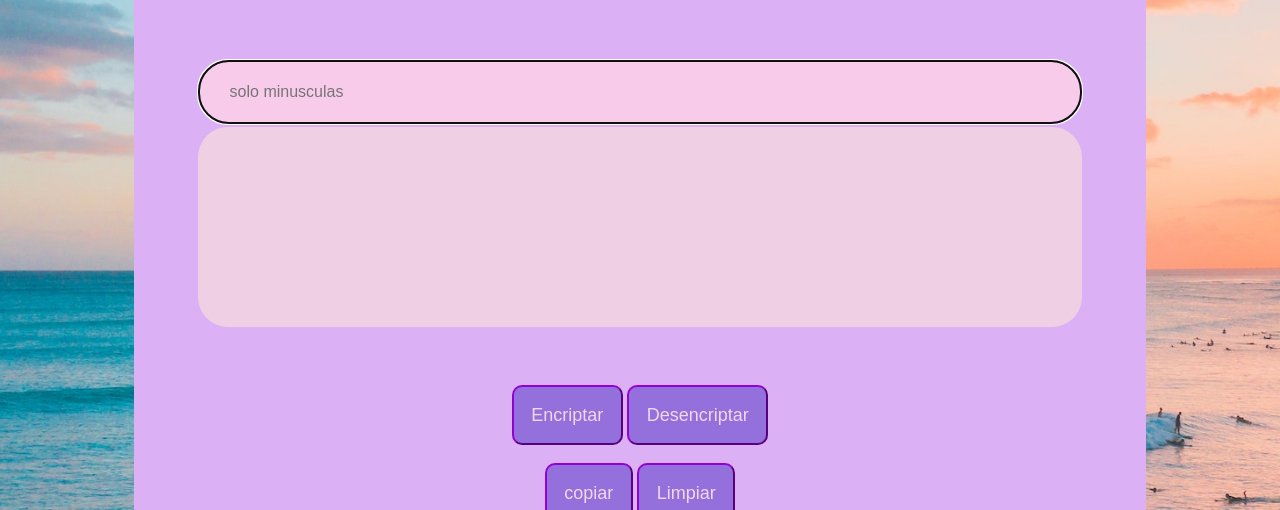
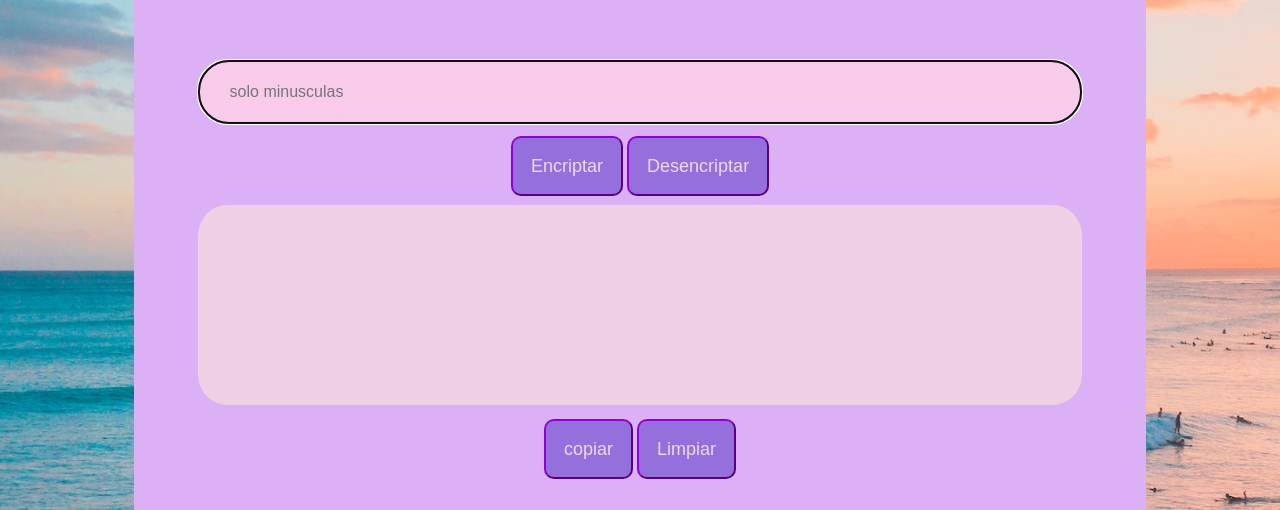
Before and after one commit to KarinaDVI/challenge-oracle-decoder, a plain HTML site: page index.html in a window 1280 px wide. Shown: the part 290-800 px from the top of the page. Drawn offline with Linux system fonts and the light colour scheme.

Commit message:
cambiando botones de lugar

```diff
--- a/css/challenge1.css
+++ b/css/challenge1.css
@@ -6,6 +6,26 @@ body{
 }
 header{
     margin-top: 10%;
+}
+button{
+    color:rgb(0, 0, 0);
+    background-color:mediumpurple;
+    margin-block:1%;
+    padding:1%;
+    padding:2%;
+    border-radius: 10px;
+    border-color:darkviolet;
+    font-size: large;
+    color:rgb(243, 215, 231);
+}
+button:hover{
+    border-color: darksalmon;
+    box-shadow: 0px 0px 20px #f8b117;
+    background-color: #f7c081;
+    color:purple;
+}
+button:active{
+    background-color: rgb(241, 210, 192);
 }
 .titulo{
     color:rgb(88, 49, 65);
@@ -84,32 +104,3 @@ header{
     color: #4f05d8;
     font-weight: bold;
 }
-
-#encriptar,#copiado{
-    box-sizing: block;
-}
-
-button{
-    color:rgb(0, 0, 0);
-    background-color:mediumpurple;
-    margin-block:1%;
-    padding:1%;
-    padding:2%;
-    border-radius: 10px;
-    border-color:darkviolet;
-    font-size: large;
-    color:rgb(243, 215, 231);
-}
-button:hover{
-    border-color: darksalmon;
-    box-shadow: 0px 0px 20px #f8b117;
-    background-color: #f7c081;
-    color:purple;
-}
-button:active{
-    background-color: rgb(241, 210, 192);
-}
-.botonera{
-    box-sizing: inline;
-    text-align: center;
-}
--- a/index.html
+++ b/index.html
@@ -22,20 +22,19 @@
           autofocus
           pattern="^[a-za-z-ñ\s]+$"
           placeholder="solo minusculas"/>
-
-          <br>
-        <div id="encriptado" >
+          <div>
+            <button id="encriptar">Encriptar</button>
+            <button id="desencriptar">Desencriptar</button>
+          </div>
+        <div id="encriptado">
         </div>
         <div id="advertencia"></div>
+        <div>
+          <button id="copiado">copiar</button>
+          <button id="limpiar">Limpiar</button>
+        </div>
+
       </div>
-        <div class="botonera">
-          <button id="encriptar">Encriptar</button>
-          <button id="desencriptar">Desencriptar</button>
-          <br>
-          <button id="copiado">copiar</button>
-          <button id="limpiar"><img src="" alt="">Limpiar</button>
-
-        </div>
       </div>
     </main>
     <footer>
```
